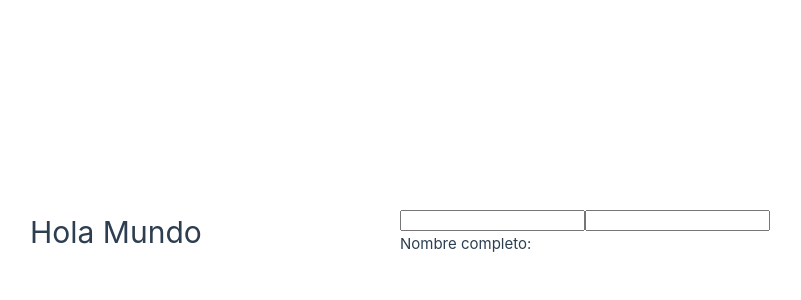
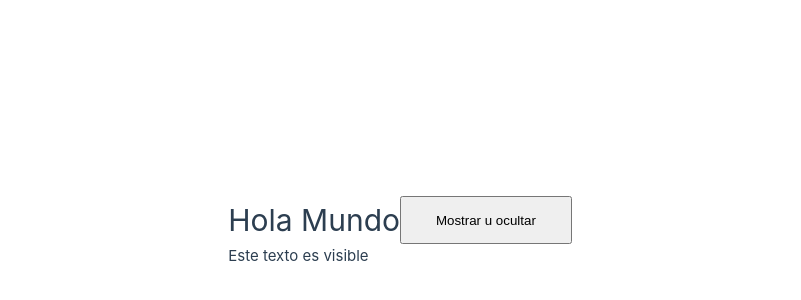
Before and after one commit to joselautaro/CursoVue---Primer-App, a Vue app: page / in a window 1280 px wide. Shown: the part 168-468 px from the top of the page, without its empty margins (240-1041 px from the left). Built offline with nearby package versions, Linux system fonts and the light colour scheme.

Commit message:
Ejemplo 5

```diff
--- a/src/App.vue
+++ b/src/App.vue
@@ -7,7 +7,8 @@
 // import Ejemplo1 from './components/ProgramacionReactiva/Ejemplo1.vue';
 // import Ejemplo2 from './components/ProgramacionReactiva/Ejemplo2.vue';
 // import Ejemplo3 from './components/ProgramacionReactiva/Ejemplo3.vue';
-import Ejemplo4 from './components/ProgramacionReactiva/Ejemplo4.vue';
+// import Ejemplo4 from './components/ProgramacionReactiva/Ejemplo4.vue';
+import Ejemplo5 from './components/ProgramacionReactiva/Ejemplo5.vue';
 </script>
 
 <template>
@@ -28,7 +29,8 @@ import Ejemplo4 from './components/ProgramacionReactiva/Ejemplo4.vue';
   <Ejemplo1/> -->
   <!-- <Ejemplo2/> -->
    <!-- <Ejemplo3/> -->
-    <Ejemplo4/>
+    <!-- <Ejemplo4/> -->
+     <Ejemplo5/>
 
 </template>
 
--- /dev/null
+++ b/src/components/ProgramacionReactiva/Ejemplo5.vue
@@ -0,0 +1,17 @@
+<template>
+    <button @click="toggleVisibility">
+        Mostrar u ocultar
+    </button>
+
+    <p v-if="isVisible">Este texto es visible</p>
+    <p v-else>El texto está oculto</p>
+</template>
+
+<script setup>
+    import { ref } from 'vue';
+    const isVisible = ref(true);
+
+    const toggleVisibility = () =>{
+        isVisible.value = !isVisible.value;
+    }
+</script>
```
